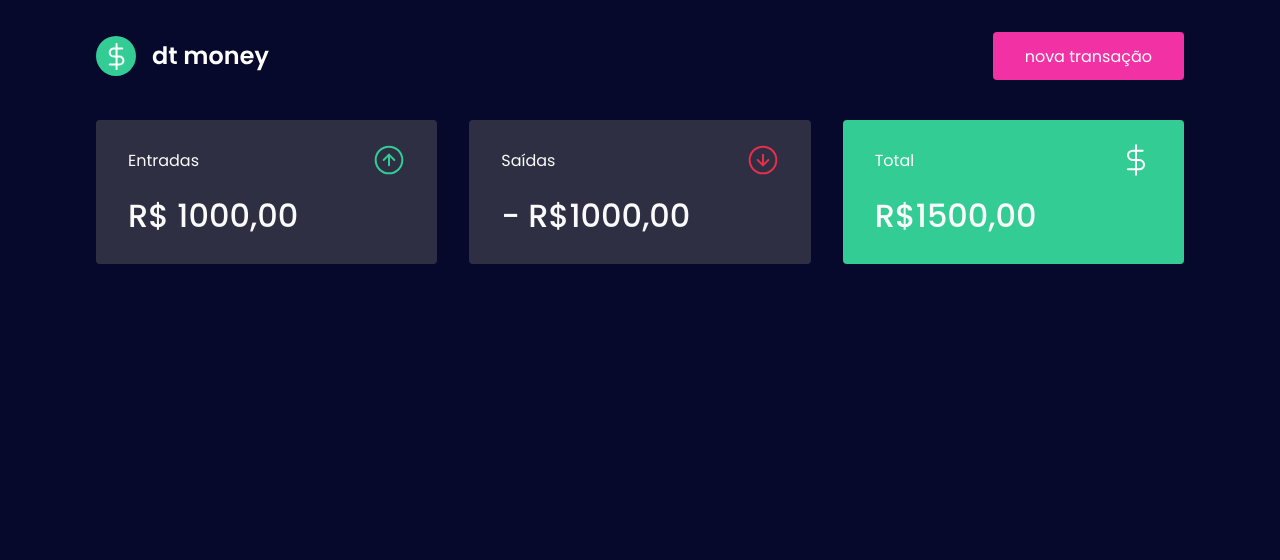
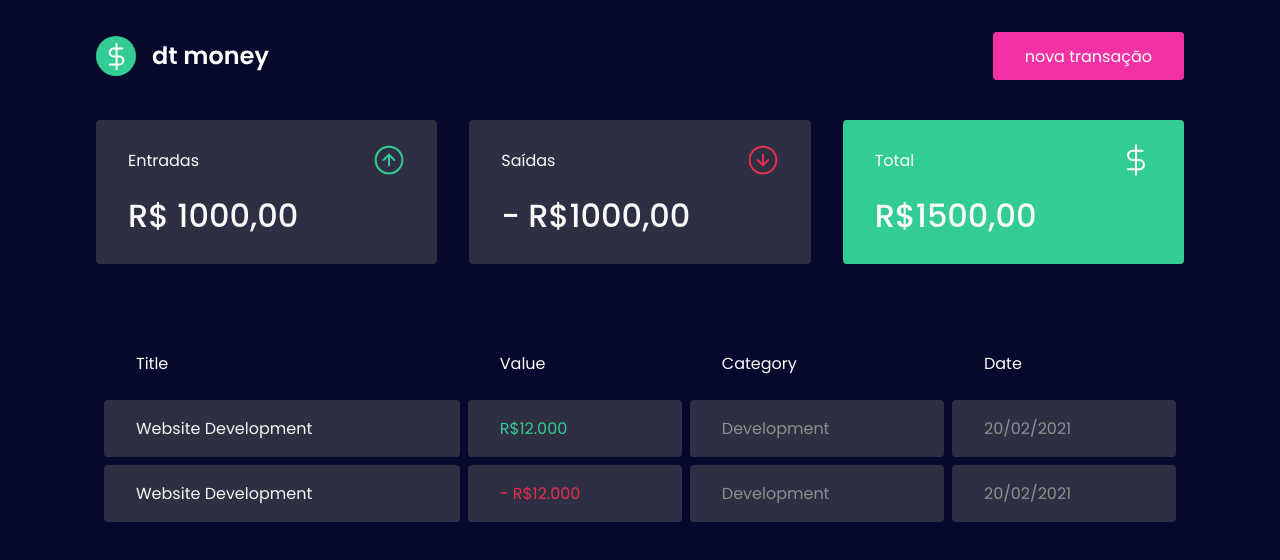
Before and after one commit to andrecampll/dtmoney, a React (Create React App) app: page / in a window 1280 px wide. Shown: the top 560 px of the page. Built offline with nearby package versions, Linux system fonts and the light colour scheme.

Commit message:
Adding TransactionsTable component

```diff
--- a/src/components/Dashboard/index.tsx
+++ b/src/components/Dashboard/index.tsx
@@ -1,10 +1,12 @@
 import { Summary } from "../Summary";
+import { TransactionsTable } from "../TransactionsTable";
 import { Container } from "./styles";
 
 export function Dashboard() {
   return (
     <Container>
       <Summary />
+      <TransactionsTable />
     </Container>
   );
 }
--- /dev/null
+++ b/src/components/TransactionsTable/index.tsx
@@ -0,0 +1,33 @@
+import { Container } from "./styles";
+
+export function TransactionsTable() {
+  return (
+    <Container>
+      <table>
+        <thead>
+          <tr>
+            <th>Title</th>
+            <th>Value</th>
+            <th>Category</th>
+            <th>Date</th>
+          </tr>
+        </thead>
+
+        <tbody>
+          <tr>
+            <td>Website Development</td>
+            <td className="deposit">R$12.000</td>
+            <td>Development</td>
+            <td>20/02/2021</td>
+          </tr>
+          <tr>
+            <td>Website Development</td>
+            <td className="withdraw">- R$12.000</td>
+            <td>Development</td>
+            <td>20/02/2021</td>
+          </tr>
+        </tbody>
+      </table>
+    </Container>
+  );
+}
--- /dev/null
+++ b/src/components/TransactionsTable/styles.ts
@@ -0,0 +1,40 @@
+import styled, { css } from 'styled-components';
+
+export const Container = styled.div`
+  ${({theme}) => css`
+    margin-top: 4rem;
+
+    table {
+      width: 100%;
+      border-spacing: 0.5rem;
+
+      th {
+        color: ${theme.colors.white};
+        font-weight: 400;
+        padding: 1rem 2rem;
+        text-align: left;
+        line-height: 1.5rem;
+      }
+
+      td {
+        padding: 1rem 2rem;
+        border: 0;
+        background: ${theme.colors.darkGray};
+        color:  ${theme.colors.gray};
+        border-radius: 0.25rem;
+
+        &:first-child {
+          color: #f5f5f5;
+        }
+
+        &.deposit {
+          color: ${theme.colors.green};
+        }
+
+        &.withdraw {
+          color: ${theme.colors.red};
+        }
+      }
+    }
+  `}
+`;
```
